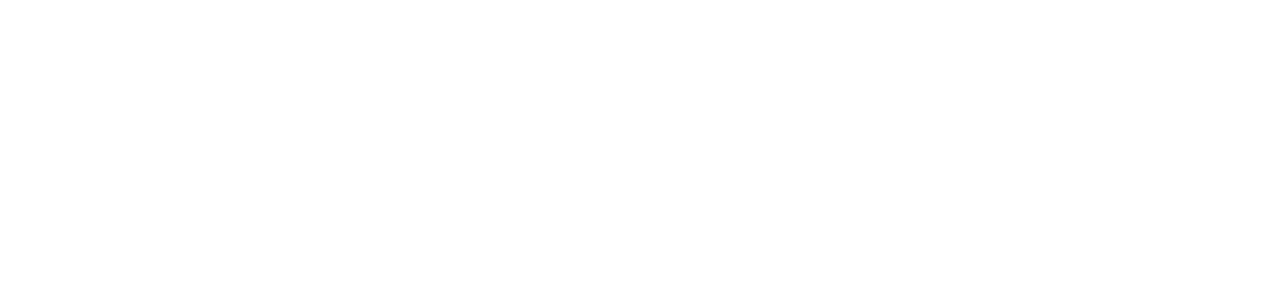
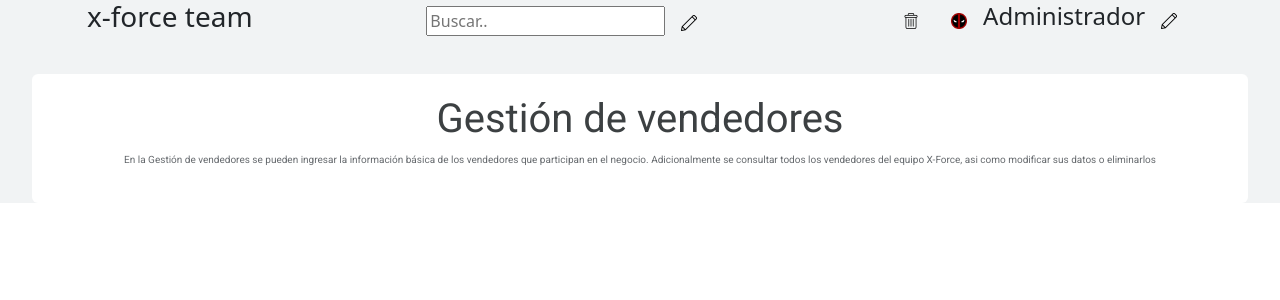
Before and after one commit to SebasGrammar/Proyecto, a React (Create React App) app in the folder frontend/: page /usuarios in a window 1280 px wide. Shown: the top 300 px of the page. Built offline with nearby package versions, Linux system fonts and the light colour scheme.

Commit message:
component descripcion v2 y screen vendedores

```diff
--- a/frontend/src/App.js
+++ b/frontend/src/App.js
@@ -3,7 +3,7 @@
 import Login from './screens/login/Login';
 import Navbar from './components/navbar/Navbar';
 import Header from './components/header/Header';
-
+import Usuarios from './screens/usuarios/Usuarios';
 // import '../node_modules/bootstrap/dist/css/bootstrap.min.css';
 import 'bootstrap/dist/css/bootstrap.min.css';
 
@@ -17,7 +17,7 @@
       {loggedIn && <Navbar />}
       <Route path="/login" component={Login} />
       <Route path="/" component={Header} exact />
-
+      <Route path="/usuarios" component={Usuarios} />
     </Router>
   );
 }
--- a/frontend/src/components/descripcion/descripcion.css
+++ b/frontend/src/components/descripcion/descripcion.css
@@ -4,5 +4,21 @@
     background-color: var(--colorPrimario);
     padding: 20px;
     margin: 2em;
-    border-radius: 28px;
+    border-radius: 0.38em;
 }
+
+h1 {
+    font-family: 'Roboto', sans-serif;
+    font-size: 1rem;
+    padding: 1px;
+    margin: 0px;
+    color: var(--colorFont1);
+    text-align: center;
+}
+
+p {
+    font-family: 'Roboto', sans-serif;
+    font-size: 0.625rem;
+    color: var(--colorFont2);
+    text-align: center;
+}
--- a/frontend/src/datasource/descripcion.json
+++ b/frontend/src/datasource/descripcion.json
@@ -4,8 +4,7 @@
         "cuerpo": "En la Gestión de ventas se pueden ingresar o registrar los pedidos realizados por los clientes. Tambien establecer el estados de una venta (creada, embalaje, despacho, en ruta, ubicación, recepción).  Adicionalmente se consultar todas las ventas realizadas, asi como modificarlas o eliminarlas."
     },
     {
-        "titulo": "Gestión de vendedores",
-        "cuerpo": "En la Gestión de vendedores se pueden ingresar la información básica de los vendedores que participan en el negocio. Adicionalmente se consultar todos los vendedores del equipo X-Force, asi como modificar sus datos o eliminarlos"
+        "Gestión de vendedores": "En la Gestión de vendedores se pueden ingresar la información básica de los vendedores que participan en el negocio. Adicionalmente se consultar todos los vendedores del equipo X-Force, asi como modificar sus datos o eliminarlos"
     },
     {
         "titulo": "Gestión de Usuarios y Roles",
--- a/frontend/src/screens/usuarios/Usuarios.js
+++ b/frontend/src/screens/usuarios/Usuarios.js
@@ -0,0 +1,21 @@
+import './usuarios.css';
+import Navbar from '../../components/navbar/Navbar';
+import Header from '../../components/header/Header';
+import Descripcion from '../../components/descripcion/Descripcion';
+import descripcion from '../../datasource/descripcion.json'
+
+// import '../node_modules/bootstrap/dist/css/bootstrap.min.css';
+import 'bootstrap/dist/css/bootstrap.min.css';
+
+
+function Usuarios() {
+    return (
+        <div className="pantalla">
+            <Header />
+
+            <Descripcion titulo={Object.keys(descripcion[1])} cuerpo={Object.values(descripcion[1])} />
+        </div>
+    );
+}
+
+export default Usuarios;
--- /dev/null
+++ b/frontend/src/screens/usuarios/usuarios.css
@@ -0,0 +1,4 @@
+@import "../../colors.css";
+.pantalla{
+    background:var(--colorSecundario);
+}
```
Also changed, not shown: frontend/src/components/btnAgregar/BtnAgregar.js (added, +11 -0 lines), frontend/src/components/btnAgregar/btnAgregar.css (added).
